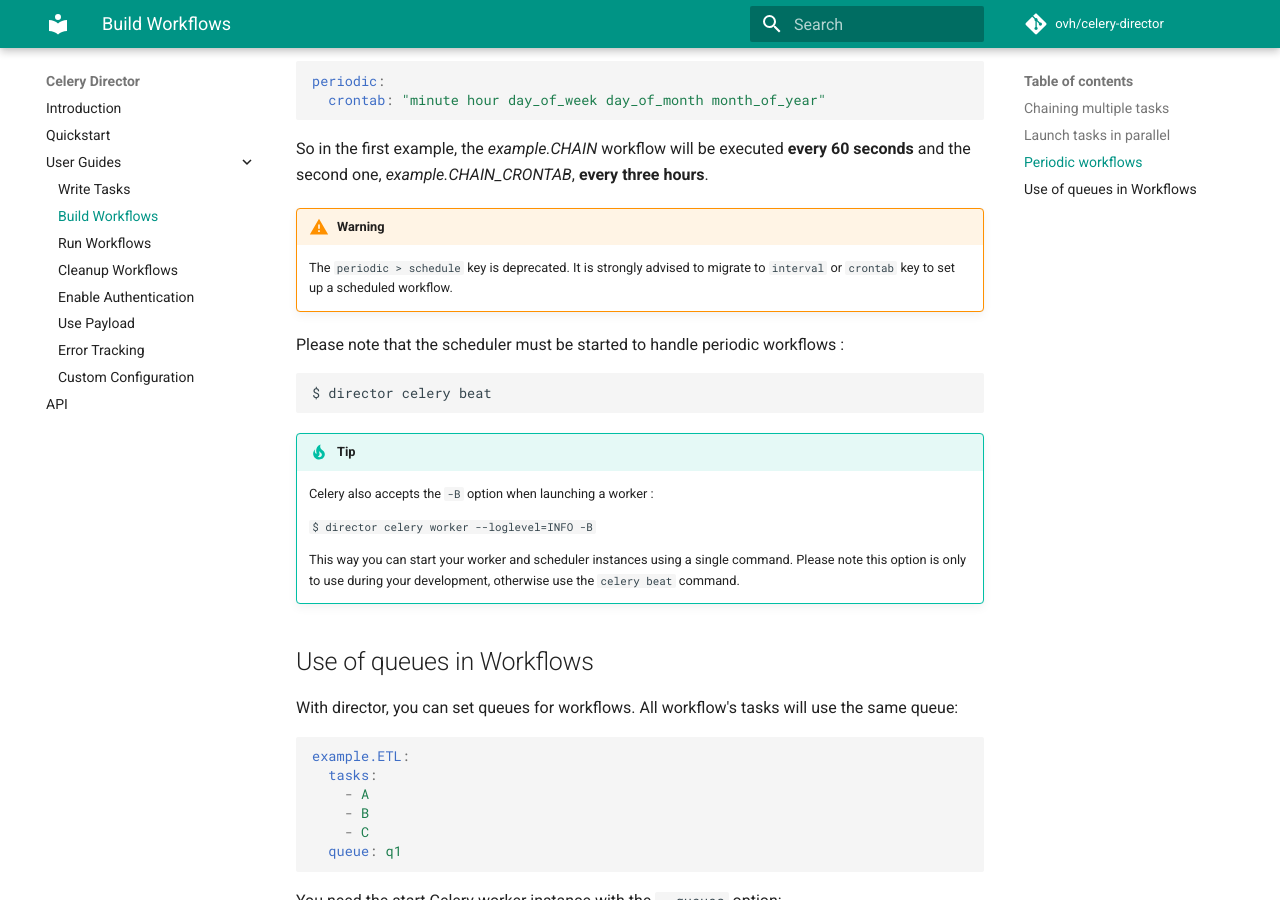
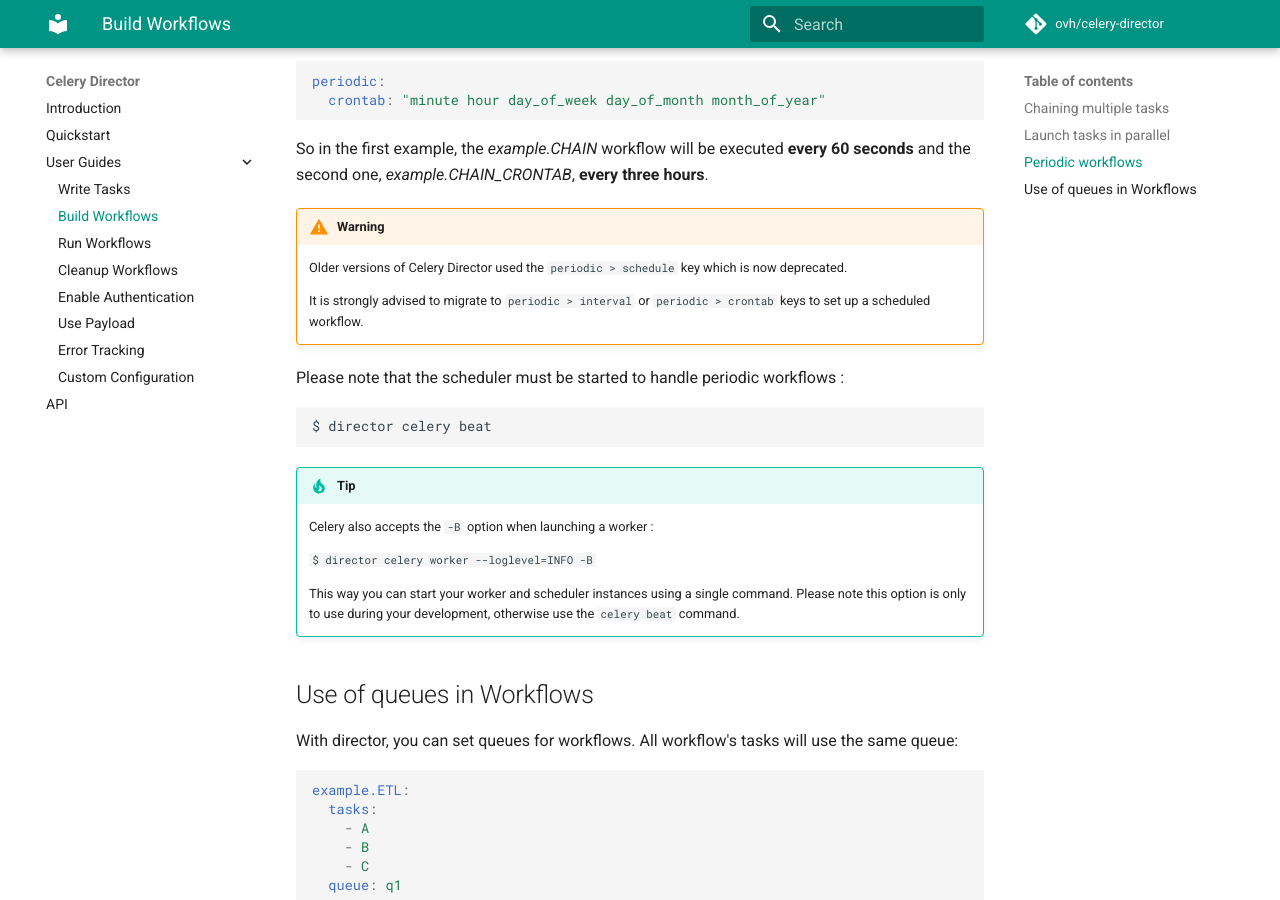
Before and after one commit to ovh/celery-director, an MkDocs documentation site: the page built from docs/docs/guides/build-workflows.md, in a window 1280 px wide and 900 px high, scrolled down 2186 px. Built offline with MkDocs 1.6.1 and Material for MkDocs 9.7.7, drawn with Linux system fonts in a browser that asks for light colours; comment, search, counter and statistics services are not loaded.

Commit message:
chore(doc): update warning for deprecated periodic/schedule key
Signed-off-by: Anthony Olea <anthony.olea@corp.ovh.com>

```diff
--- a/docs/docs/guides/build-workflows.md
+++ b/docs/docs/guides/build-workflows.md
@@ -111,7 +111,9 @@ periodic:
 So in the first example, the *example.CHAIN* workflow will be executed **every 60 seconds** and the second one, *example.CHAIN_CRONTAB*, **every three hours**.
 
 !!! warning
-    The `periodic > schedule` key is deprecated. It is strongly advised to migrate to `interval` or `crontab` key to set up a scheduled workflow.
+    Older versions of Celery Director used the `periodic > schedule` key which is now deprecated.
+
+    It is strongly advised to migrate to `periodic > interval` or `periodic > crontab` keys to set up a scheduled workflow.
 
 Please note that the scheduler must be started to handle periodic workflows :
 
```
